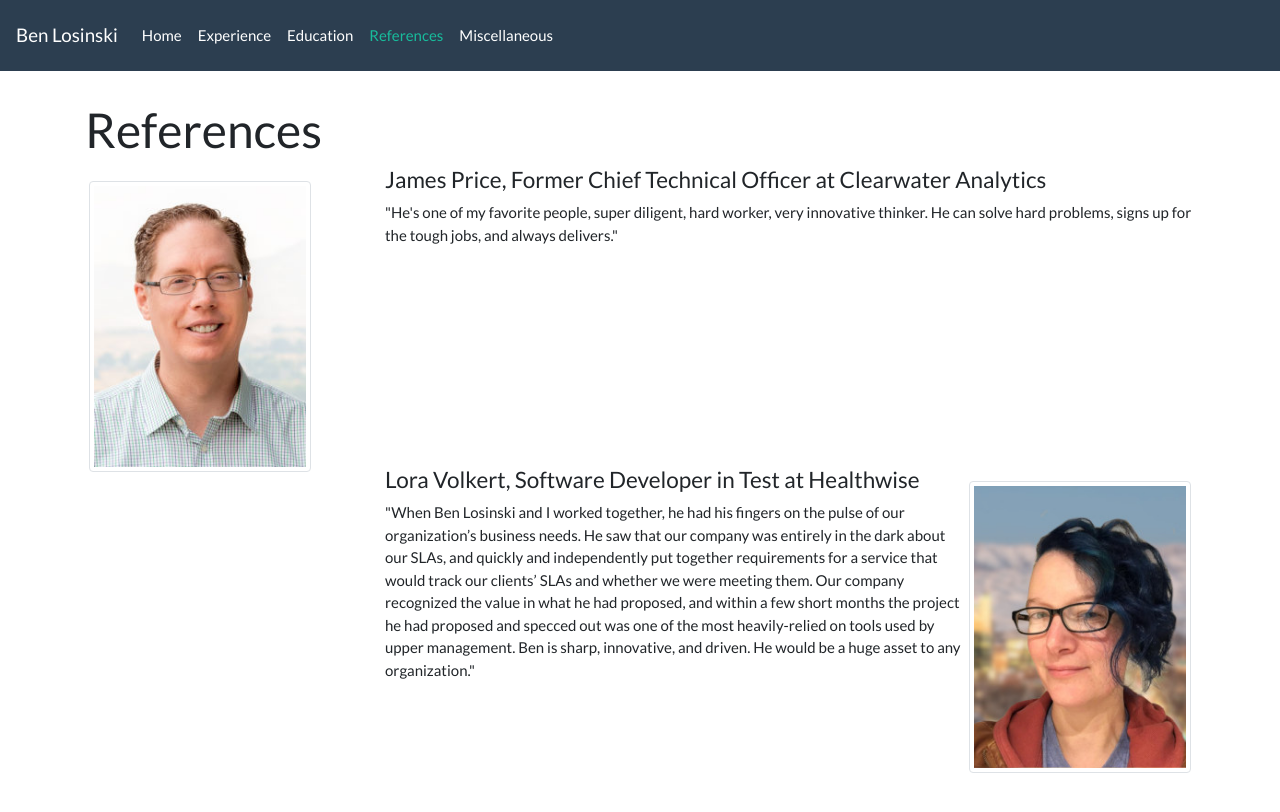
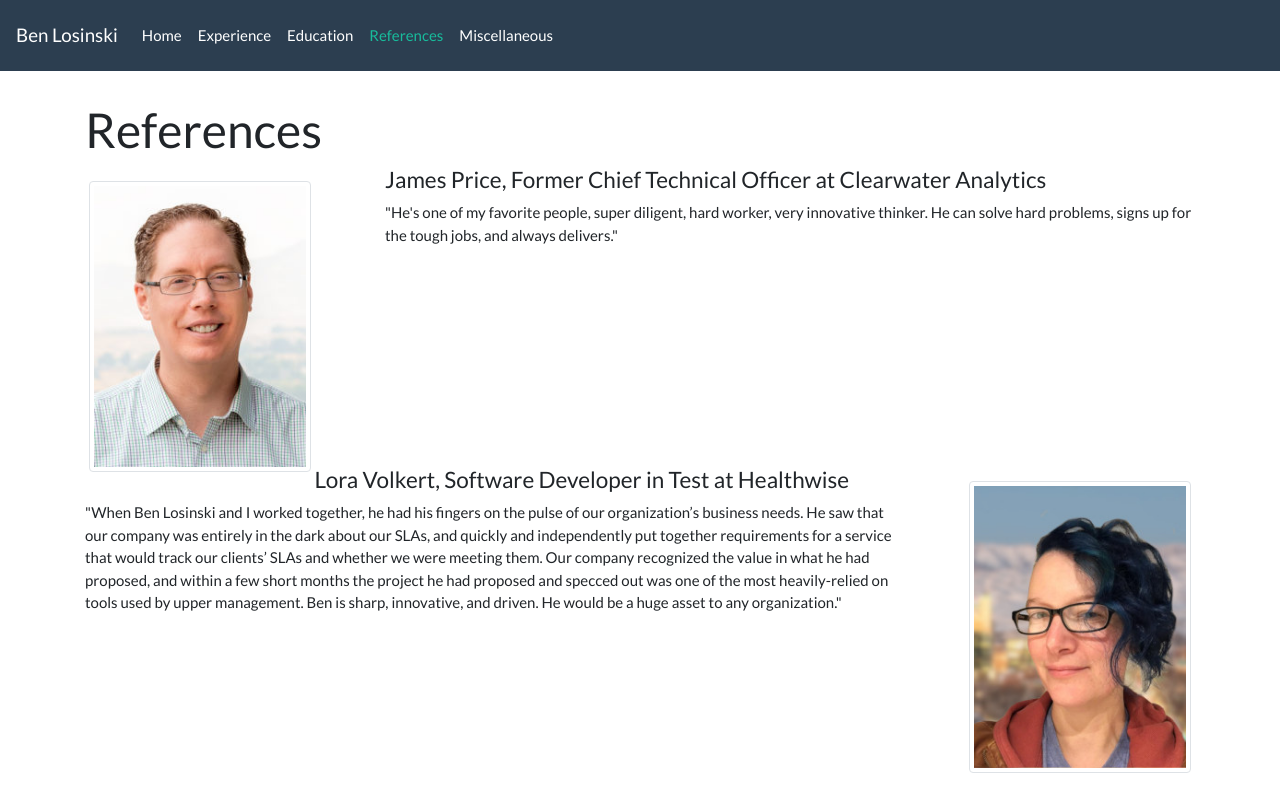
Before and after one commit to benlosinski/benlosinski.github.io, a Jekyll site: the page built from References.html, in a window 1280 px wide. Shown: the top 812 px of the page. Built offline with Jekyll 4.4.1, drawn with Linux system fonts in a browser that asks for light colours.

Commit message:
Update References.html

```diff
--- a/References.html
+++ b/References.html
@@ -19,7 +19,7 @@ order: 4
  </div>
 <div style="min-height: 300px">
   <img class="img-thumbnail image-right" style="width:20%"  src="{{ '/assets/Lora.jpg' | prepend: site.baseurl }}"/>
-  <div class="comment-right">
+  <div class="comment-left">
     <h4>Lora Volkert, Software Developer in Test at Healthwise</h4>
     <p>
       "When Ben Losinski and I worked together, he had his fingers on the pulse of our organization’s business needs. He saw that our company was entirely in the dark about our SLAs, and quickly and independently put together requirements for a service that would track our clients’ SLAs and whether we were meeting them. Our company recognized the value in what he had proposed, and within a few short months the project he had proposed and specced out was one of the most heavily-relied on tools used by upper management. Ben is sharp, innovative, and driven. He would be a huge asset to any organization."
```
